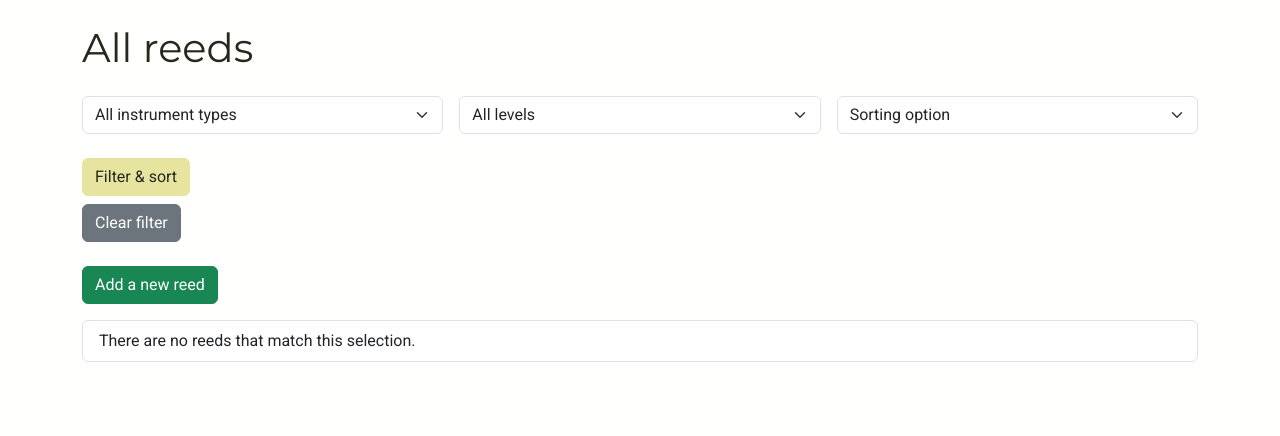
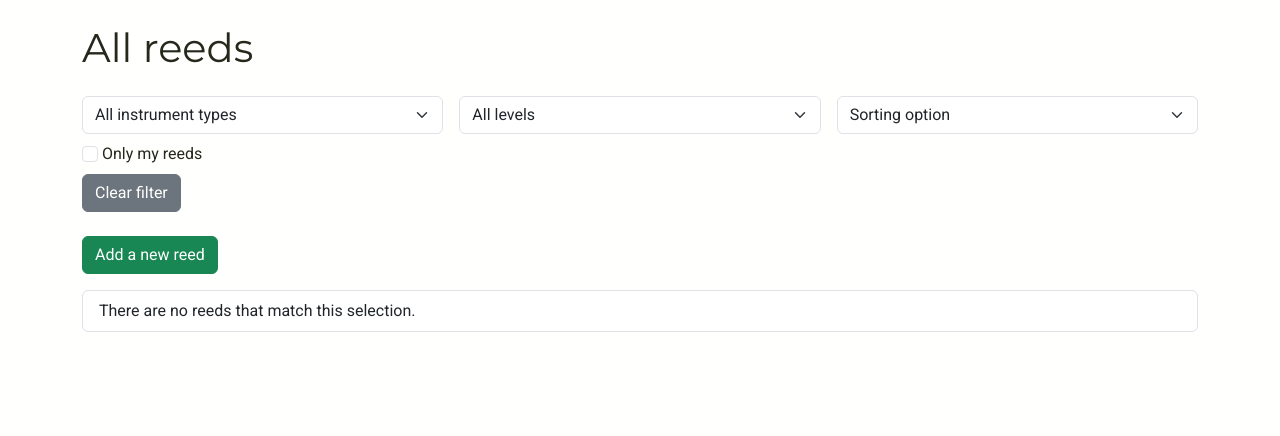
Before and after one commit to JNicolin/MS3-ReedmakerStudio, a Django app: page /reeds/ in a window 1280 px wide. Shown: the part 56-492 px from the top of the page. Run offline with Django 5.2, Linux system fonts and the light colour scheme; data that the repository does not hold is empty.

Commit message:
Filtering of reeds in list now shows chosen value

```diff
--- a/reeds/views.py
+++ b/reeds/views.py
@@ -14,16 +14,20 @@ def home(request):
 # READ: List
 def reed_list(request):
     reeds = Reed.objects.all()
-    instrument = request.GET.get("instrument")
-    rating = request.GET.get("rating")
-    sort = request.GET.get("sort")
+    selected_instrument = request.GET.get("instrument")
+    selected_rating = request.GET.get("rating")
+    selected_sort = request.GET.get("sort")
+    only_mine = request.GET.get("mine") == "1"
 
-    if instrument:
-        reeds = reeds.filter(item_type=instrument)
-    if rating:
-        reeds = reeds.filter(item_rating=rating)
-    if sort:
-        reeds = reeds.order_by(sort)
+    if only_mine and request.user.is_authenticated:
+        reeds = reeds.filter(item_creator=request.user)
+
+    if selected_instrument:
+        reeds = reeds.filter(item_type=selected_instrument)
+    if selected_rating:
+        reeds = reeds.filter(item_rating=selected_rating)
+    if selected_sort:
+        reeds = reeds.order_by(selected_sort)
     else:
         reeds = reeds.order_by('-created_on')
 
@@ -31,6 +35,10 @@ def reed_list(request):
         "reeds": reeds,
         "Instrument": Instrument,
         "Rating": Rating,
+        "selected_instrument": selected_instrument,
+        "selected_rating": selected_rating,
+        "selected_sort": selected_sort,
+        "only_mine": only_mine,
     })
 
 # READ: Detail
--- /dev/null
+++ b/static/js/auto-submit.js
@@ -0,0 +1,8 @@
+document.addEventListener("DOMContentLoaded", function () {
+    const selects = document.querySelectorAll("form select");
+    selects.forEach(select => {
+      select.addEventListener("change", function () {
+        this.form.submit();
+      });
+    });
+  });
--- a/templates/base.html
+++ b/templates/base.html
@@ -17,6 +17,10 @@
     </main>
     {% include 'components/_footer.html' %}
     <script src="https://cdn.jsdelivr.net/npm/bootstrap@5.3.3/dist/js/bootstrap.bundle.min.js"></script>
+    <!-- Custom Java scripts-->
+    <!-- Toggle between light/dark theme in visuals -->
     <script src="{% static 'js/theme-toggle.js' %}"></script>
+    <!-- Submit form direct after a form-event -->
+    <script src="{% static 'js/auto-submit.js' %}"></script>
 </body>
 </html>
--- a/templates/posts/post_detail.html
+++ b/templates/posts/post_detail.html
@@ -1,6 +1,8 @@
 {% extends 'base.html' %}
 {% block title %}Detailed view of a selected blog post{% endblock %}
 {% block content %}
+
+<!-- Display a Post in detail -->
 <div class="card mb-4">
   <div class="card-body">
     <h2 class="card-title">{{ post.title }}</h2>
@@ -8,6 +10,8 @@
     <p class="text-muted">By {{ post.author }} | Created {{ post.created_on|date:"Y-m-d" }} | Updated {{ post.updated_on|date:"Y-m-d" }}</p>
   </div>
 </div>
+
+<!-- Option to Edit or Delete a Post, if the user is the owner -->
 {% if user == post.author %}
   <a href="{% url 'post_update' post.pk %}" class="btn btn-warning">Edit</a>
   <a href="{% url 'post_delete' post.pk %}" class="btn btn-danger">Delete</a>
--- a/templates/posts/post_list.html
+++ b/templates/posts/post_list.html
@@ -1,6 +1,8 @@
 {% extends 'base.html' %}
 {% block title %}All posts{% endblock %}
 {% block content %}
+
+<!-- List all logged Posts with selected metadata -->
 <h1 class="mb-4">All posts</h1>
 <a href="{% url 'post_create' %}" class="btn btn-primary mb-3">New post</a>
 <ul class="list-group">
--- a/templates/reeds/reed_list.html
+++ b/templates/reeds/reed_list.html
@@ -4,6 +4,7 @@
 {% block content %}
 <h1 class="mb-4">All reeds</h1>
 
+<!-- # Selection keys and filtering -->
 <form method="get" class="row g-3 mb-4">
   <div class="col-md-4">
     <select name="instrument" class="form-select">
@@ -29,20 +30,23 @@
       <option value="-item_rating" {% if request.GET.sort == "-item_rating" %}selected{% endif %}>Rating (highest first)</option>
     </select>
   </div>
-  <div class="col-12 d-grid d-md-block">
-    <button type="submit" class="btn btn-primary mt-2">Filter & sort</button>
+  <div class="col-md-4 mt-2">
+    <input class="form-check-input" type="checkbox" id="mine" name="mine" value="1"
+           {% if request.GET.mine == "1" %}checked{% endif %} onchange="this.form.submit()">
+    <label class="form-check-label" for="mine">Only my reeds</label>
   </div>
   <div class="col-12 d-grid d-md-inline mt-2">
     <a href="{% url 'reed_list' %}" class="btn btn-secondary">Clear filter</a>
   </div>
 </form>
 
+<!-- # List of reeds with selected metadata -->
 <a href="{% url 'reed_create' %}" class="btn btn-success mb-3">Add a new reed</a>
 <ul class="list-group">
   {% for reed in reeds %}
     <li class="list-group-item">
       <a href="{% url 'reed_detail' reed.pk %}">{{ reed.item_id }}</a>
-      — {{ reed.get_item_type_display }} / {{ reed.get_item_rating_display }}
+      — {{ reed.get_item_type_display }} | {{ reed.get_item_rating_display }} | {{ reed.item_creator }}
     </li>
   {% empty %}
     <li class="list-group-item">There are no reeds that match this selection.</li>
```
Also changed, not shown: templates/reeds/reed_detail.html (+9 -7 lines).
